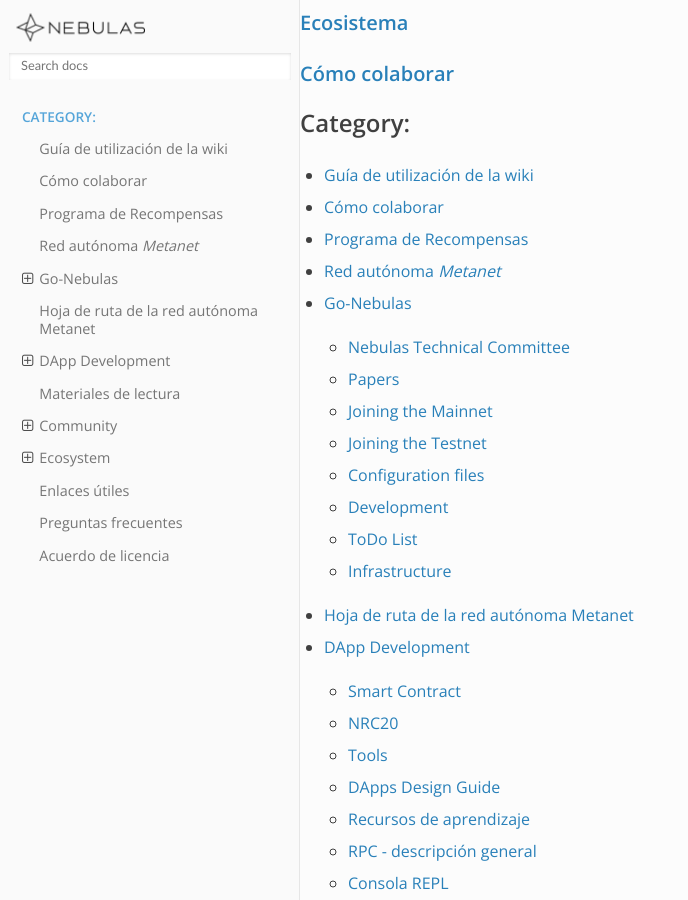
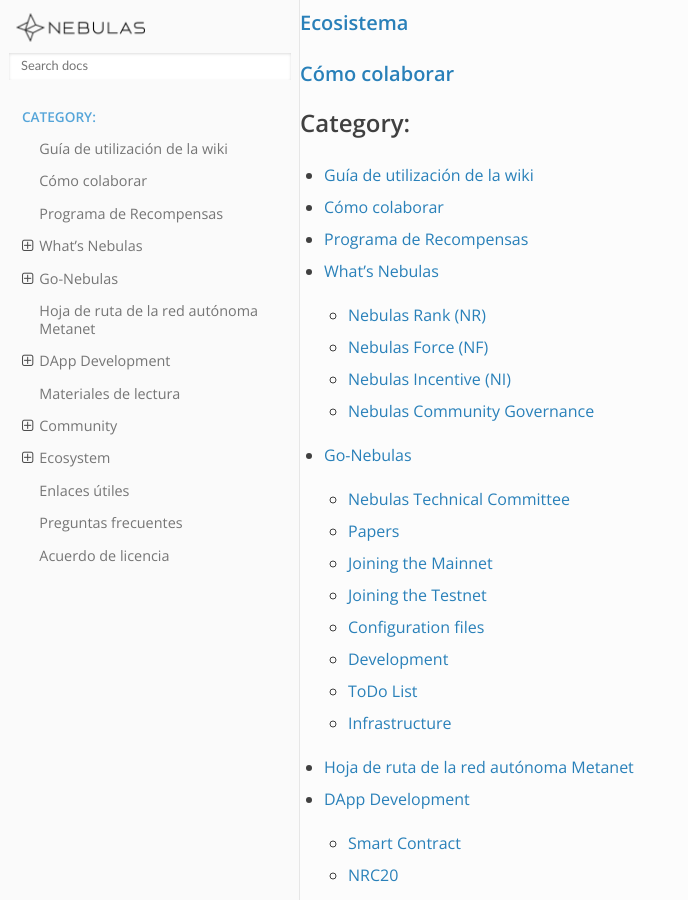
Before and after one commit to nebulasio/nebdocs, a Sphinx documentation site: the page built from docs/index.rst, in a window 1280 px wide and 900 px high, scrolled down 506 px. Shown: the whole window, without its empty margins (0-688 px from the left). Built offline with Sphinx 7.4.7 and the Read the Docs theme 2.0.0, drawn with Linux system fonts in a browser that asks for light colours; pages that are not in the unit, such as notebooks, are missing from menus; some of the changed lines change nothing that is shown.

Commit message:
remove whatsnebulas readme.md and add and update readme.rst

```diff
--- a/docs/whats-nebulas/README.md
+++ /dev/null
@@ -1,35 +0,0 @@
-# Red autónoma _Metanet_
-
-Nebulas, la nueva generación de blockchain público, desarrolló _Nebulas Rank_ (NR), un nuevo instrumento destinado a ponderar cualquier elemento del universo blockchain: direcciones, _DApps_ y contratos inteligentes. Con base en esta nueva tecnología se creó el Incentivo Nebulas (_Nebulas Incentive_, NI), cuyo propósito es el de motivar a los desarrolladores —mediante el Protocolo de Incentivos para Desarrolladores (_Developer Incentive Protocol_, DIP)— y a los usuarios —a través del algoritmo de consenso llamado Prueba de Devoción (_Proof of Devotion_)—.
-
-Por otro lado, se ha propuesto la creación de _Nebulas Force_ (NF), un instrumento que le otorga a los blockchains y contratos inteligentes contenidos en él la capacidad de auto-evolucionar. Al unísono, tanto _Nebulas Rank_, _Nebulas Incentive_ y _Nebulas Force_ logran un ecosistema en permanente expansión y mejora.
-
-La red autónoma _Metanet_ provee tres características técnicas: **ranking de valor**, **auto-evolución** e **incentivos innatos**.
-
-Frente a estos desafíos y oportunidades, nuestro objetivo es el de crear un blockchain auto-evolutivo basado en incentivos innatos.
-
-![](https://cdn-images-1.medium.com/max/800/1*8YETuI_IvyjXvlvnzbBWnw.png)
-
-## Principios
-
-El blockchain de Nebulas se basa en tres principios fundamentales:
-
-### Ranking de valor
-
-Para lograr el descubrimiento de valor en los distintos blockchains, **Nebulas Rank** realiza una medición multidimensional de los datos almacenados en ellos, alimentando así el marco descentralizado de búsqueda.
-
-### Auto-evolución
-
-Para evitar el daño causado por los _forks_, **Nebulas Force** permite una rápida iteración y escalabilidad en su blockchain. Para más información, consulta [este artículo](nebulas-force.md).
-
-### Incentivos innatos
-
-Nuestro programa **Nebulas Incentive** recompensa a aquellos usuarios y desarrolladores que contribuyan a la sustentabilidad y al crecimiento de nuestro ecosistema. Para más información, consulta [este artículo](nebulas-incentive-ni.md).
-
--------------------
-
-Si deseas conocer más acerca de Nebulas, suscríbete a nuestro [blog oficial en Medium](https://medium.com/nebulasio) o visita [nuestro sitio web](https://nebulas.io/).
-
-También puedes consultar nuestro [whitepaper para el público en general](https://nebulas.io/docs/NebulasWhitepaper.pdf) o bien nuestro [whitepaper técnico](https://nebulas.io/docs/NebulasTechnicalWhitepaper.pdf).
-
-¡Gracias!
--- a/docs/whats-nebulas/README.rst
+++ b/docs/whats-nebulas/README.rst
@@ -1,36 +1,25 @@
 What’s Nebulas
 ==============
 
-Nebulas: Next Generation Public Blockchain
+Nebulas: La Nueva Generación de Blockchain Público
 ------------------------------------------
 
 Nebulas is aiming to build a continuously improving ecosystem.
 --------------------------------------------------------------
 
-Nebulas is a next-generation public blockchain. It introduces Nebulas
-Rank (NR), a new measure of value for every unit of the blockchain
-universe, like addresses, DApps and smart contracts. Based on NR, it
-involves Nebulas Incentive (NI), which motivates developers with
-Developer Incentive Protocol, and users with the Proof of Devotion
-consensus algorithm. Moreover, it proposes Nebulas Force (NF), which
-gives the blockchain and smart contracts within it a self-evolving
-capacity. In unison, NR, NI, and NF produce a continuously improving and
-expanding blockchain ecosystem, using the principles contained in the
-`Nebulas Governance <nebulas-governance/README.html>`_
-article to guide its evolution.
+Nebulas, la nueva generación de blockchain público, desarrolló Nebulas Rank (NR), un nuevo instrumento destinado a ponderar cualquier elemento del universo blockchain: direcciones, DApps y contratos inteligentes. Con base en esta nueva tecnología se creó el Incentivo Nebulas (Nebulas Incentive, NI), cuyo propósito es el de motivar a los desarrolladores —mediante el Protocolo de Incentivos para Desarrolladores (Developer Incentive Protocol, DIP)— y a los usuarios —a través del algoritmo de consenso llamado Prueba de Devoción (Proof of Devotion)—.
 
-There are three technical features: value ranking, self-evolution, and
-native incentive.
+Por otro lado, se ha propuesto la creación de Nebulas Force (NF), un instrumento que le otorga a los blockchains y contratos inteligentes contenidos en él la capacidad de auto-evolucionar. Al unísono, tanto Nebulas Rank, Nebulas Incentive y Nebulas Force logran un ecosistema en permanente expansión y mejora, utilizando los principios contenidos en Nebulas Governance <nebulas-governance/README.html>_ para guiar su evolución.
 
-Facing the opportunity and challenge as above, we aim to create a
-self-evolving blockchain system based on value incentive.
+La red autónoma Metanet provee tres características técnicas: ranking de valor, auto-evolución e incentivos innatos.
+
+Frente a estos desafíos y oportunidades, nuestro objetivo es el de crear un blockchain auto-evolutivo basado en incentivos innatos.
 
 |image0|
 
-Principles
+Principios
 ----------
-
-The Nebulas blockchain has three major principles:
+El blockchain de Nebulas se basa en tres principios fundamentales:
 
 .. toctree::
     :maxdepth: 2
@@ -41,34 +30,23 @@
     nebulas-incentive-ni.md
     nebulas-governance/README.rst
 
-:doc:`Value ranking <nebulas-rank-nr>`
-^^^^^^^^^^^^^^^^^^^^^^^^^^^^^^^^^^^^^^
+:doc:`Ranking de Valor <nebulas-rank-nr>`
+^^^^^^^^^^^^^^^^^^^^^^^^^^^^^^^^^^^^^^^^^
 
-To enable value discovery in blockchain, **Nebulas Rank** measures
-multidimensional data in the blockchain world and powers the
-decentralized search framework.
+Para lograr el descubrimiento de valor en los distintos blockchains, Nebulas Rank realiza una medición multidimensional de los datos almacenados en ellos, alimentando así el marco descentralizado de búsqueda.
 
-:doc:`Self-evolution <nebulas-force>`
-^^^^^^^^^^^^^^^^^^^^^^^^^^^^^^^^^^^^^^^^
+:doc:`Auto-evolución <nebulas-force>`
+^^^^^^^^^^^^^^^^^^^^^^^^^^^^^^^^^^^^^
 
-To avoid the damage caused by forking to the blockchain, **Nebulas
-Force** enables rapid iteration and upgradability to its blockchain
-without the need for hard forks.
+Para evitar el daño causado por los forks, Nebulas Force permite una rápida iteración y escalabilidad en su blockchain.
 
-:doc:`Native incentives <nebulas-incentive-ni>`
-^^^^^^^^^^^^^^^^^^^^^^^^^^^^^^^^^^^^^^^^^^^^^^^^^^^^^
+:doc:`Incentivos Innatos <nebulas-incentive-ni>`
+^^^^^^^^^^^^^^^^^^^^^^^^^^^^^^^^^^^^^^^^^^^^^^^^
 
-With forward-looking incentive and consensus mechanisms, the **Nebulas
-Incentive** rewards developers and users who contribute to the
-sustainability and growth of the ecosystem.
+Nuestro programa Nebulas Incentive recompensa a aquellos usuarios y desarrolladores que contribuyan a la sustentabilidad y al crecimiento de nuestro ecosistema.
 
-This is an excerpt of the Nebulas Non-technical Whitepaper.
+Si deseas conocer más acerca de Nebulas visita `o nuestro sitio web <https://nebulas.io/>`_, o suscríbete a nuestro `blog oficial en Medium <https://medium.com/nebulasio>`_.
 
-If you want to know more about Nebulas, please subscribe to the official
-blog, or visit our website: `nebulas.io <https://nebulas.io/>`__. Read
-our Non-technical White Paper
-(`English <https://nebulas.io/docs/NebulasWhitepaper.pdf>`__), Technical
-White Paper
-(`English <https://nebulas.io/docs/NebulasTechnicalWhitepaper.pdf>`__).
+También puedes consultar nuestro `whitepaper para el público en general <https://nebulas.io/docs/NebulasWhitepaperEs.pdf>`_, o bien nuestro `whitepaper técnico <https://nebulas.io/docs/NebulasTechnicalWhitepaperEs.pdf>`_.
 
 .. |image0| image:: https://cdn-images-1.medium.com/max/1600/1*8YETuI_IvyjXvlvnzbBWnw.png
```
